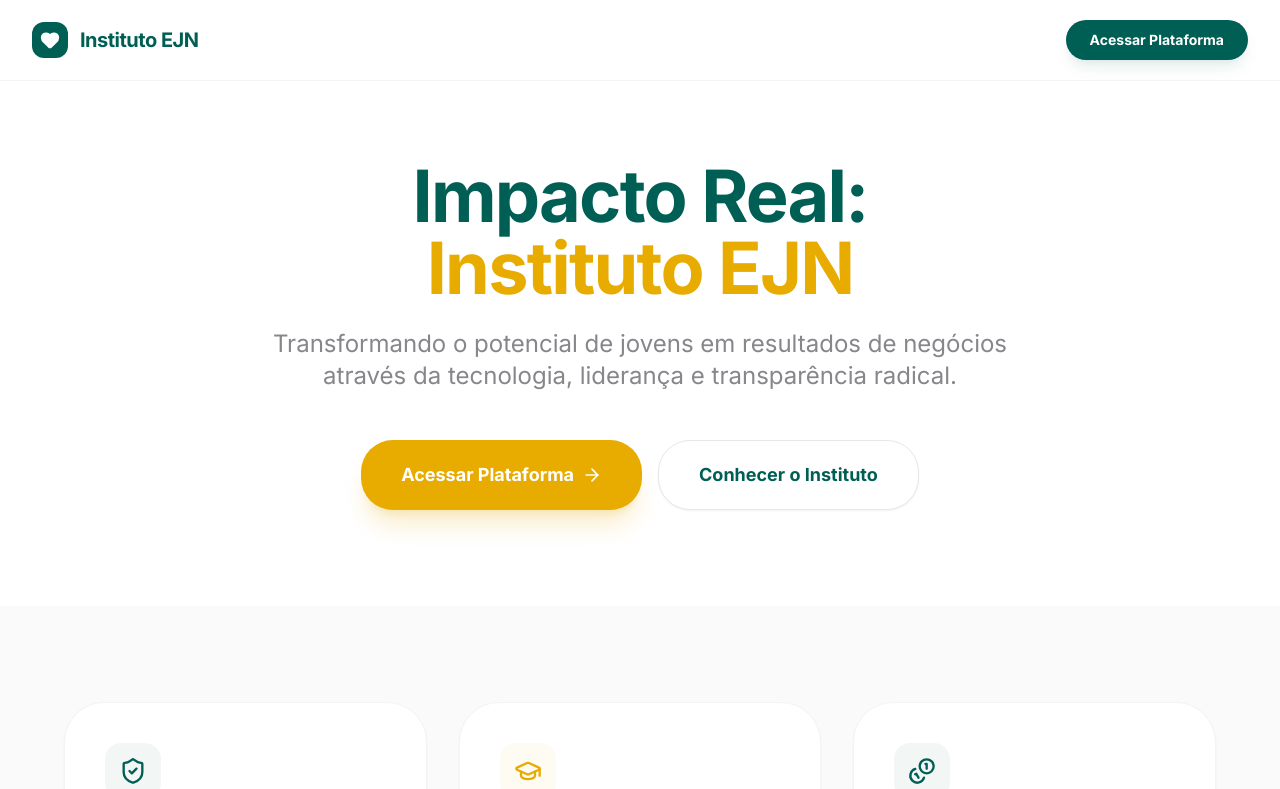
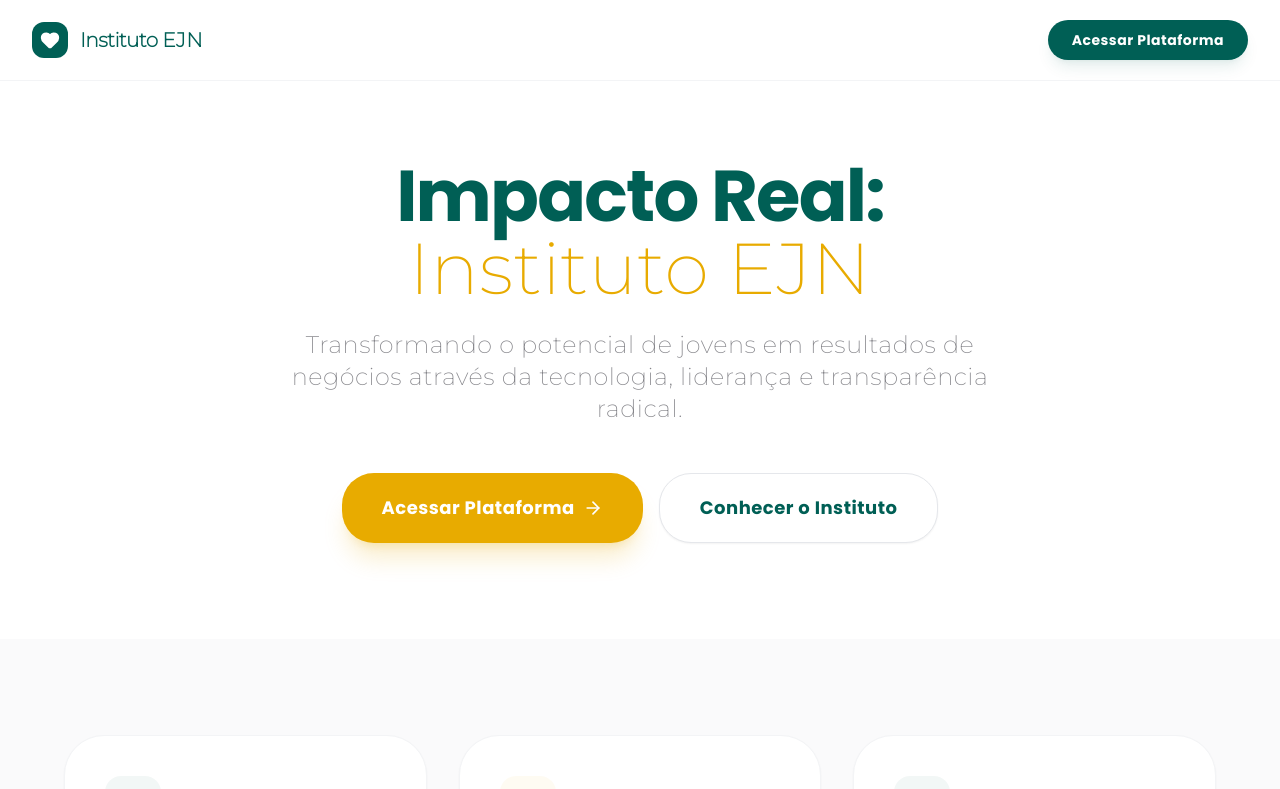
Before and after one commit to Institutoejn/impactoreal.ejn, a React (Vite) app: page / in a window 1280 px wide. Shown: the top 789 px of the page. Built offline with nearby package versions, Linux system fonts and the light colour scheme; no server answers.

Commit message:
feat: Update typography and fonts for Apple-like design
Refactors the application's typography to use Montserrat and Poppins fonts, aligning with the Apple design principles. Updates font weights and styles for a cleaner, more modern aesthetic.

```diff
--- a/App.tsx
+++ b/App.tsx
@@ -176,10 +176,10 @@
         <header className="flex flex-col md:flex-row md:justify-between md:items-start mb-8 gap-6">
           <div className="lg:hidden"><button onClick={() => setIsSidebarOpen(true)} className="p-2 text-ejn-teal bg-white rounded-lg shadow-sm"><Menu /></button></div>
           <div className="flex-1">
-            <h1 className="text-3xl font-bold text-ejn-teal">
+            <h1 className="text-3xl font-bold text-ejn-teal font-poppins">
               {role === 'gestor' ? `Painel do Presidente` : `Olá, ${profileData.nome?.split(' ')[0]}`}
             </h1>
-            <p className="text-apple-text-secondary">{role === 'gestor' ? "Gestão estratégica do Instituto EJN." : "Seu investimento social transformando vidas."}</p>
+            <p className="text-apple-text-secondary font-light">{role === 'gestor' ? "Gestão estratégica do Instituto EJN." : "Seu investimento social transformando vidas."}</p>
           </div>
         </header>
 
--- a/components/ImpactHero.tsx
+++ b/components/ImpactHero.tsx
@@ -17,27 +17,27 @@
       <div className="relative z-10">
         <div className="flex items-center gap-2 mb-6">
           <TrendingUp className="w-5 h-5 text-ejn-teal" />
-          <h2 className="text-lg font-semibold text-gray-400 uppercase tracking-widest text-[11px] md:text-[13px]">
+          <h2 className="font-poppins text-lg font-bold text-gray-400 uppercase tracking-widest text-[11px] md:text-[13px]">
             Meu Impacto Total
           </h2>
         </div>
 
         <div className="flex flex-col md:flex-row md:items-end gap-2 md:gap-8">
           <div className="flex-1">
-            <div className="text-5xl md:text-6xl font-black text-ejn-gold mb-2 flex items-baseline gap-2 flex-wrap">
+            <div className="text-5xl md:text-6xl font-bold text-ejn-gold mb-2 flex items-baseline gap-2 flex-wrap font-poppins">
               {impactCount}
               <span className="text-xl md:text-2xl font-bold text-ejn-teal uppercase tracking-tight">Jovens</span>
             </div>
-            <p className="text-xl md:text-2xl font-semibold text-ejn-teal opacity-90 leading-tight">
+            <p className="text-xl md:text-2xl font-light text-ejn-teal opacity-90 leading-tight">
               Capacitados em tecnologia e liderança
             </p>
           </div>
 
           <div className="md:border-l border-gray-100 md:pl-8 mt-6 md:mt-0 flex flex-col justify-end pb-2">
-            <p className="text-apple-text-secondary text-xs md:text-sm font-medium mb-1">
+            <p className="text-apple-text-secondary text-xs md:text-sm font-light mb-1">
               Investimento em educação este ano
             </p>
-            <p className="text-2xl md:text-3xl font-bold text-gray-800">
+            <p className="text-2xl md:text-3xl font-bold text-gray-800 font-poppins">
               {new Intl.NumberFormat('pt-BR', { style: 'currency', currency: 'BRL' }).format(totalInvested)}
             </p>
           </div>
--- a/index.html
+++ b/index.html
@@ -8,7 +8,7 @@
     <script src="https://cdn.tailwindcss.com"></script>
     <link rel="preconnect" href="https://fonts.googleapis.com">
     <link rel="preconnect" href="https://fonts.gstatic.com" crossorigin>
-    <link href="https://fonts.googleapis.com/css2?family=Inter:wght@300;400;500;600;700&display=swap" rel="stylesheet">
+    <link href="https://fonts.googleapis.com/css2?family=Montserrat:wght@100;200&family=Poppins:wght@700&display=swap" rel="stylesheet">
     <script>
         tailwind.config = {
             theme: {
@@ -20,7 +20,8 @@
                         'apple-text-secondary': '#86868b'
                     },
                     fontFamily: {
-                        sans: ['Inter', 'sans-serif'],
+                        sans: ['Montserrat', 'sans-serif'], // Montserrat como padrão para corpo
+                        poppins: ['Poppins', 'sans-serif'], // Poppins para títulos e destaques
                     },
                     borderRadius: {
                         'apple-lg': '1.25rem',
@@ -36,12 +37,38 @@
             background-color: #F5F5F7;
             -webkit-font-smoothing: antialiased;
             -moz-osx-font-smoothing: grayscale;
+            font-family: 'Montserrat', sans-serif;
+            font-weight: 200;
+            letter-spacing: 0.5px;
+            color: #1F2937;
         }
+
+        /* Aplicação Global da Poppins Bold em Títulos e Botões */
+        h1, h2, h3, h4, h5, h6,
+        button,
+        .font-poppins,
+        .title-highlight {
+            font-family: 'Poppins', sans-serif !important;
+            font-weight: 700 !important;
+        }
+
+        /* Ajuste de Montserrat em inputs e parágrafos */
+        p, span, input, textarea, select, td, th {
+            font-family: 'Montserrat', sans-serif;
+            font-weight: 200;
+            letter-spacing: 0.5px;
+        }
+
         /* Custom scrollbar for a cleaner Apple-like look */
         ::-webkit-scrollbar { width: 8px; }
         ::-webkit-scrollbar-track { background: transparent; }
         ::-webkit-scrollbar-thumb { background: #d1d1d6; border-radius: 10px; border: 2px solid #F5F5F7; }
         ::-webkit-scrollbar-thumb:hover { background: #8e8e93; }
+
+        /* Melhoria de contraste para Montserrat Thin */
+        .text-apple-text-secondary {
+            color: #636366; /* Um pouco mais escuro para legibilidade com peso 200 */
+        }
     </style>
 <script type="importmap">
 {
@@ -58,7 +85,6 @@
 </head>
 <body>
     <div id="root"></div>
-    <!-- Importação crucial do motor da aplicação (React) -->
     <script type="module" src="./index.tsx"></script>
 </body>
 </html>
```
